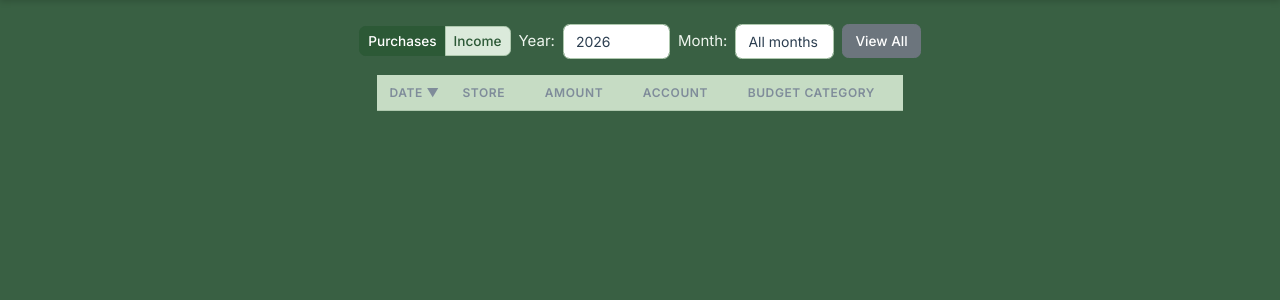
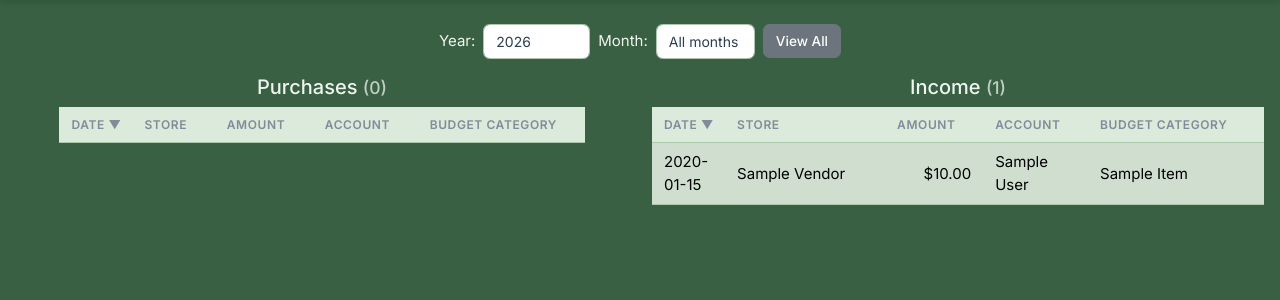
Before and after one commit to A-A-RonThomas/FamilyBudget, a FastAPI app: a page that uses templates/transactions.html in a window 1280 px wide. Shown: the part 67-367 px from the top of the page. Run offline with FastAPI, Linux system fonts and the light colour scheme; tables that the repository leaves empty hold one stand-in row (values such as "Sample post"); lists and menus that the app fills with data are empty.

Commit message:
Removed the purchases/income toggle on desktop but kept it on mobile

```diff
--- a/templates/transactions.html
+++ b/templates/transactions.html
@@ -79,6 +79,61 @@
     }
     .transactions-table-wrap .table {
         margin-bottom: 0;
+        margin-left: auto;
+        margin-right: auto;
+    }
+    .store-col {
+        width: 300px;
+    }
+    /* Mobile/tablet: one list at a time, picked with the toggle */
+    .txn-pane {
+        display: none;
+    }
+    .txn-pane.active {
+        display: block;
+    }
+    .txn-pane-title {
+        display: none;
+        text-align: center;
+    }
+    /* Both lists, all screen sizes: still scrollable, just no visible bar */
+    .txn-scroll {
+        scrollbar-width: none;
+    }
+    .txn-scroll::-webkit-scrollbar {
+        display: none;
+    }
+    /* Desktop: both lists side by side, each scrolling on its own */
+    @media (min-width: 1200px) {
+        .txn-panes {
+            display: grid;
+            grid-template-columns: 1fr 1fr;
+            gap: 1.5rem;
+            align-items: start;
+        }
+        .txn-pane,
+        .txn-pane.active {
+            display: block;
+            min-width: 0;
+        }
+        .txn-pane-title {
+            display: block;
+        }
+        .txn-scroll {
+            max-height: calc(100vh - 220px);
+            overflow-y: auto;
+            padding-bottom: 3rem;
+        }
+        .txn-scroll thead th {
+            position: sticky;
+            top: 0;
+            z-index: 1;
+            background-color: var(--surface);
+        }
+        .store-col {
+            width: auto;
+            min-width: 160px;
+        }
     }
     th.sortable {
         cursor: pointer;
@@ -118,16 +173,16 @@
 </style>
 
 <form method="get" id="month-filter" class="mb-3 d-flex gap-2 align-items-center justify-content-center flex-wrap text-on-bg">
-    <input type="hidden" name="type" value="{{ type }}">
-    <div class="btn-group" role="group">
-        <a href="?type=purchases&year={{ year or default_year }}&month={{ month }}"
-           class="btn btn-sm {% if type == 'purchases' %}btn-primary{% else %}btn-surface{% endif %}">
+    <input type="hidden" name="type" id="type-input" value="{{ type }}">
+    <div class="btn-group d-xl-none" role="group" id="txn-toggle">
+        <button type="button" data-kind="purchases"
+           class="btn btn-sm {% if type != 'incomes' %}btn-primary{% else %}btn-surface{% endif %}">
             Purchases
-        </a>
-        <a href="?type=incomes&year={{ year or default_year }}&month={{ month }}"
+        </button>
+        <button type="button" data-kind="incomes"
            class="btn btn-sm {% if type == 'incomes' %}btn-primary{% else %}btn-surface{% endif %}">
             Income
-        </a>
+        </button>
     </div>
 
     <label for="year">Year:</label>
@@ -152,15 +207,11 @@
         <option value="12" {% if month == 12 %}selected{% endif %}>December</option>
     </select>
 
-    <a href="{{ request.url.path }}?type={{ type }}&view_all=true" class="btn btn-secondary">View All</a>
+    <a href="{{ request.url.path }}?type={{ type }}&view_all=true" class="btn btn-secondary" id="view-all-link">View All</a>
 </form>
 
-{% if month and rows and rows[0].is_locked %}
-<p class="text-center text-on-bg">&#128274; {{ month_name }} {{ year }} is locked, so its transactions are read-only.</p>
-{% endif %}
-
-<div class="table-responsive d-flex justify-content-center transactions-table-wrap">
-    <table class="table table-striped w-auto">
+{% macro txn_table(rows, kind) %}
+    <table class="table table-striped w-auto txn-table" data-kind="{{ kind }}">
         <thead>
             <tr>
                 <th class="sortable" data-sort="date">Date <span class="sort-indicator"></span></th>
@@ -168,13 +219,13 @@
                 <th class="sortable text-end" data-sort="amount">Amount <span class="sort-indicator"></span></th>
                 <th class="sortable col-hide-mobile" data-sort="account">Account <span class="sort-indicator"></span></th>
                 <th class="sortable" data-sort="category">Budget Category <span class="sort-indicator"></span></th>
-                {% if type == "incomes" %}<th class="sortable" data-sort="income">Income <span class="sort-indicator"></span></th>{% endif %}
+                {% if kind == "incomes" %}<th class="sortable" data-sort="income">Income <span class="sort-indicator"></span></th>{% endif %}
             </tr>
         </thead>
         <tbody>
             {% for row in rows %}
             <!-- Main row -->
-            <tr class="transaction-row {% if not row.vendor_id and not row.is_deleted and not row.is_split %}unreviewed{% endif %} {% if type == 'incomes' and not row.is_income %}not-income{% endif %} {% if row.is_deleted %}ignored-transaction{% endif %}"
+            <tr class="transaction-row {% if not row.vendor_id and not row.is_deleted and not row.is_split %}unreviewed{% endif %} {% if kind == 'incomes' and not row.is_income %}not-income{% endif %} {% if row.is_deleted %}ignored-transaction{% endif %}"
                 id="row-{{ row.id }}"
                 data-date="{{ row.date }}"
                 data-account="{{ row.account }}"
@@ -186,21 +237,21 @@
                 data-splits='{{ (row.splits or []) | tojson }}'
                 onclick="{% if row.is_locked %}showAlert('This month is locked. Unlock it on the budget page to make changes.', 'warning'){% else %}toggleExpand('{{ row.id }}'){% endif %}">
                 <td class="date-column">{{ row.date }}</td>
-                <td style="width: 300px;">{{ row.description | title }}</td>
+                <td class="store-col">{{ row.description | title }}</td>
                 <td style="width: 100px;" class="text-end">${{ '%.2f'|format(row.amount) }}</td>
                 <td class="col-hide-mobile" style="width: 100px;">{{ row.account }}</td>
                 <td id="category-{{ row.id }}">
                     {% if row.is_split %}<span class="badge bg-secondary">Split</span>
                     {% else %}{{ row.budget_category | title if row.budget_category else '—' }}{% endif %}
                 </td>
-                {% if type == "incomes" %}
+                {% if kind == "incomes" %}
                 <td id="is-income-{{ row.id }}">{{ '✓' if row.is_income else '✗' }}</td>
                 {% endif %}
             </tr>
 
             <!-- Expandable edit row -->
             <tr class="expand-row" id="expand-{{ row.id }}">
-                <td colspan="{{ 6 if type == 'incomes' else 5 }}">
+                <td colspan="{{ 6 if kind == 'incomes' else 5 }}">
                     <div class="expand-inner">
                         {% if row.is_split %}
                         <div class="field wide">
@@ -295,7 +346,7 @@
                                 </label>
                             </div>
                         </div>
-                        {% if type == "incomes" %}
+                        {% if kind == "incomes" %}
                         <div class="field">
                             <label class="form-label fw-semibold mb-1">Count as Income</label>
                             <div class="form-check form-switch mt-1">
@@ -310,7 +361,7 @@
                                     onclick="saveTransaction(event, '{{ row.id }}')">Save</button>
                             <button class="btn btn-secondary btn-sm"
                                     onclick="closeExpand(event, '{{ row.id }}')">Cancel</button>
-                            {% if type != 'incomes' and not row.is_deleted %}
+                            {% if kind != 'incomes' and not row.is_deleted %}
                             <button class="btn btn-secondary btn-sm"
                                     onclick="openSplit(event, '{{ row.id }}')">Split</button>
                             {% endif %}
@@ -340,6 +391,27 @@
             {% endfor %}
         </tbody>
     </table>
+{% endmacro %}
+
+{# Locked notice: both lists share one month, so check whichever has rows #}
+{% set first_row = (purchases or incomes or [None])[0] %}
+{% if month and first_row and first_row.is_locked %}
+<p class="text-center text-on-bg">&#128274; {{ month_name }} {{ year }} is locked, so its transactions are read-only.</p>
+{% endif %}
+
+<div class="txn-panes" id="txn-panes">
+    <section class="txn-pane {% if type != 'incomes' %}active{% endif %}" data-kind="purchases">
+        <h5 class="txn-pane-title text-on-bg">Purchases <span class="small opacity-75">({{ purchases | length }})</span></h5>
+        <div class="txn-scroll table-responsive transactions-table-wrap">
+            {{ txn_table(purchases, 'purchases') }}
+        </div>
+    </section>
+    <section class="txn-pane {% if type == 'incomes' %}active{% endif %}" data-kind="incomes">
+        <h5 class="txn-pane-title text-on-bg">Income <span class="small opacity-75">({{ incomes | length }})</span></h5>
+        <div class="txn-scroll table-responsive transactions-table-wrap">
+            {{ txn_table(incomes, 'incomes') }}
+        </div>
+    </section>
 </div>
 
 <!-- ── Split Transaction Modal ───────────────────────────────── -->
@@ -386,15 +458,32 @@
 <div id="alert-container" class="position-fixed bottom-0 end-0 p-3" style="z-index: 9999"></div>
 
 <script>
-    const currentType = "{{ type }}";
     let openRowId = null;
 
+    // ── Purchases / Income toggle (mobile only; desktop shows both) ──
+    document.querySelectorAll('#txn-toggle button').forEach(btn => {
+        btn.addEventListener('click', () => {
+            const kind = btn.dataset.kind;
+            document.querySelectorAll('#txn-toggle button').forEach(b => {
+                b.classList.toggle('btn-primary', b === btn);
+                b.classList.toggle('btn-surface', b !== btn);
+            });
+            document.querySelectorAll('.txn-pane').forEach(p => p.classList.toggle('active', p.dataset.kind === kind));
+            // Keep month changes, View All and reloads on the same list
+            document.getElementById('type-input').value = kind;
+            const viewAll = document.getElementById('view-all-link');
+            viewAll.href = viewAll.href.replace(/type=[^&]*/, `type=${kind}`);
+            const url = new URL(location.href);
+            url.searchParams.set('type', kind);
+            history.replaceState(null, '', url);
+        });
+    });
+
     // ── Column sorting ───────────────────────────────────────────
-    // Each transaction is a main row plus its edit row and any split rows;
-    // they're moved together. Date and amount sort descending on first click,
-    // text columns ascending. Default is date, newest first.
+    // Each table sorts on its own. A transaction is a main row plus its edit
+    // row and any split rows; they're moved together. Date and amount sort
+    // descending on first click, text columns ascending. Default is date, newest first.
     const SORT_DEFAULT_DIR = { date: 'desc', amount: 'desc', income: 'desc', store: 'asc', account: 'asc', category: 'asc' };
-    const SORT_STORAGE_KEY = `txnSort-${currentType}`;
 
     function sortValue(row, key) {
         switch (key) {
@@ -415,8 +504,8 @@
         return a.localeCompare(b);
     }
 
-    function sortTable(key, dir) {
-        const tbody = document.querySelector('table tbody');
+    function sortTable(table, key, dir) {
+        const tbody = table.tBodies[0];
         const groups = [];
         let current = null;
         for (const tr of Array.from(tbody.children)) {
@@ -441,32 +530,34 @@
         });
         groups.forEach(g => g.rows.forEach(r => tbody.appendChild(r)));
 
-        document.querySelectorAll('th.sortable').forEach(th => {
+        table.querySelectorAll('th.sortable').forEach(th => {
             const active = th.dataset.sort === key;
             th.classList.toggle('sorted', active);
             th.querySelector('.sort-indicator').textContent = active ? (dir === 'asc' ? '▲' : '▼') : '';
         });
 
-        try { sessionStorage.setItem(SORT_STORAGE_KEY, JSON.stringify({ key, dir })); } catch (e) {}
+        try { sessionStorage.setItem(`txnSort-${table.dataset.kind}`, JSON.stringify({ key, dir })); } catch (e) {}
     }
 
+    document.querySelectorAll('table.txn-table').forEach(table => {
         let currentSort = { key: 'date', dir: 'desc' };
         try {
-        const saved = JSON.parse(sessionStorage.getItem(SORT_STORAGE_KEY));
-        if (saved && SORT_DEFAULT_DIR[saved.key] && document.querySelector(`th[data-sort="${saved.key}"]`)) currentSort = saved;
+            const saved = JSON.parse(sessionStorage.getItem(`txnSort-${table.dataset.kind}`));
+            if (saved && SORT_DEFAULT_DIR[saved.key] && table.querySelector(`th[data-sort="${saved.key}"]`)) currentSort = saved;
         } catch (e) {}
 
-    document.querySelectorAll('th.sortable').forEach(th => {
+        table.querySelectorAll('th.sortable').forEach(th => {
             th.addEventListener('click', () => {
                 const key = th.dataset.sort;
                 const dir = currentSort.key === key
                     ? (currentSort.dir === 'asc' ? 'desc' : 'asc')
                     : SORT_DEFAULT_DIR[key];
                 currentSort = { key, dir };
-            sortTable(key, dir);
+                sortTable(table, key, dir);
             });
         });
-    sortTable(currentSort.key, currentSort.dir);
+        sortTable(table, currentSort.key, currentSort.dir);
+    });
 
     function toggleExpand(rowId) {
         const expandRow = document.getElementById(`expand-${rowId}`);
```
Also changed, not shown: routers/pages/transactions.py (+7 -5 lines). Lines whose indentation alone changed are shown as unchanged.
